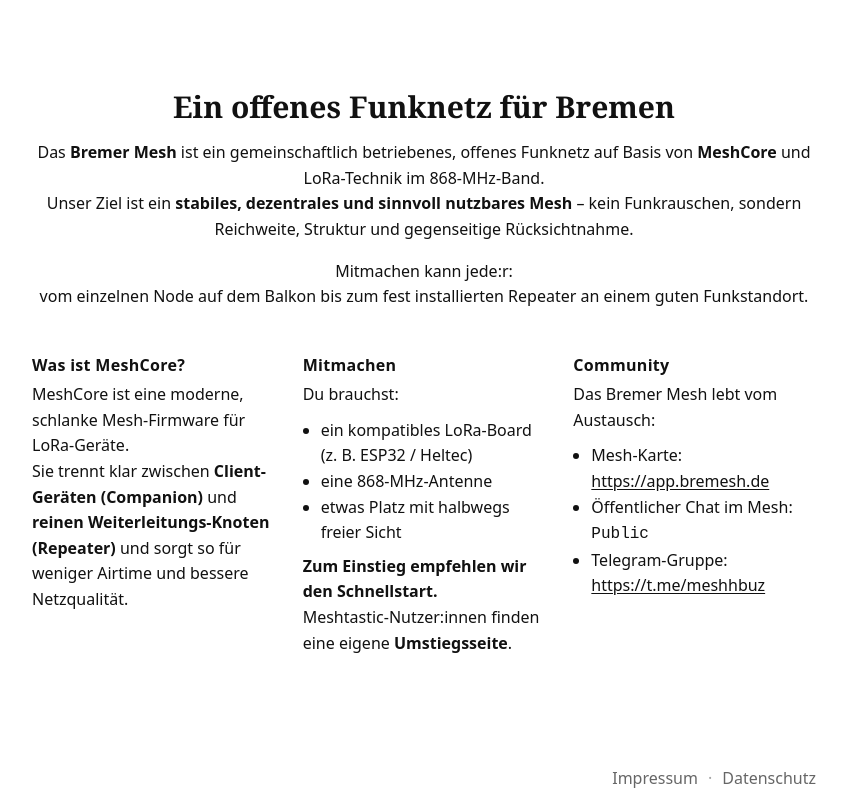
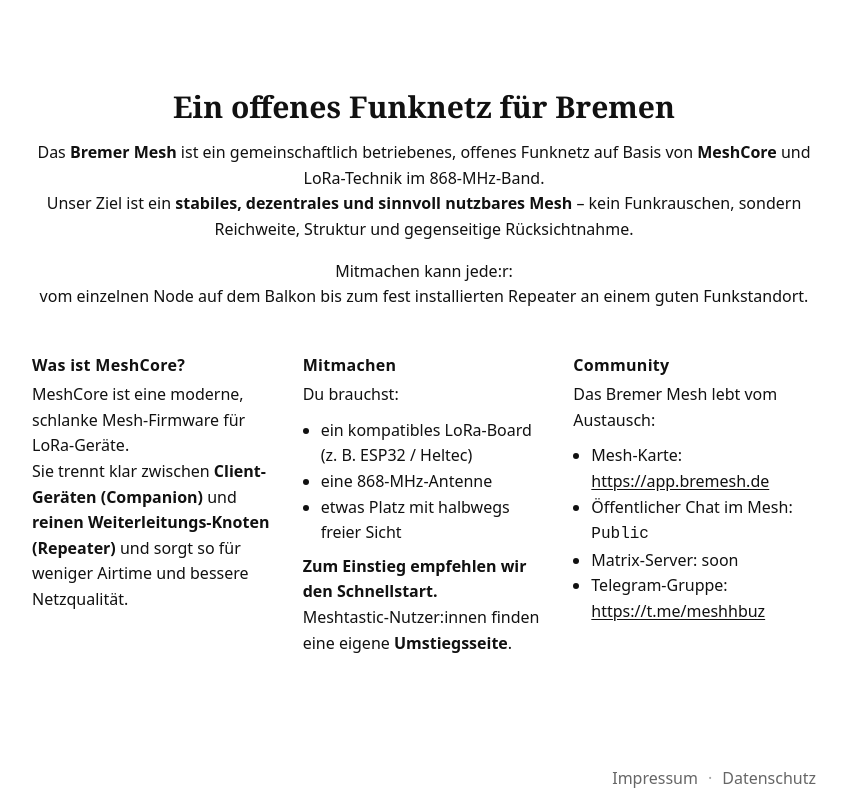
Before and after one commit to NordCen/BreMeshPeople, a Jekyll site: the page built from index.md, in a window 1280 px wide and 1117 px high. Shown: the part 325-1117 px from the top of the window, without its empty margins (216-1063 px from the left). Built offline with Jekyll 4.4.1, drawn with Linux system fonts in a browser that asks for light colours.

Commit message:
Add Matrix server placeholder in index.md

```diff
--- a/index.md
+++ b/index.md
@@ -51,7 +51,9 @@
 
 - Mesh-Karte: [https://app.bremesh.de](https://app.bremesh.de)
 - Öffentlicher Chat im Mesh: `Public`
+- Matrix-Server: soon
 - Telegram-Gruppe: [https://t.me/meshhbuz](https://t.me/meshhbuz)
+
 
 </div>
 
```
